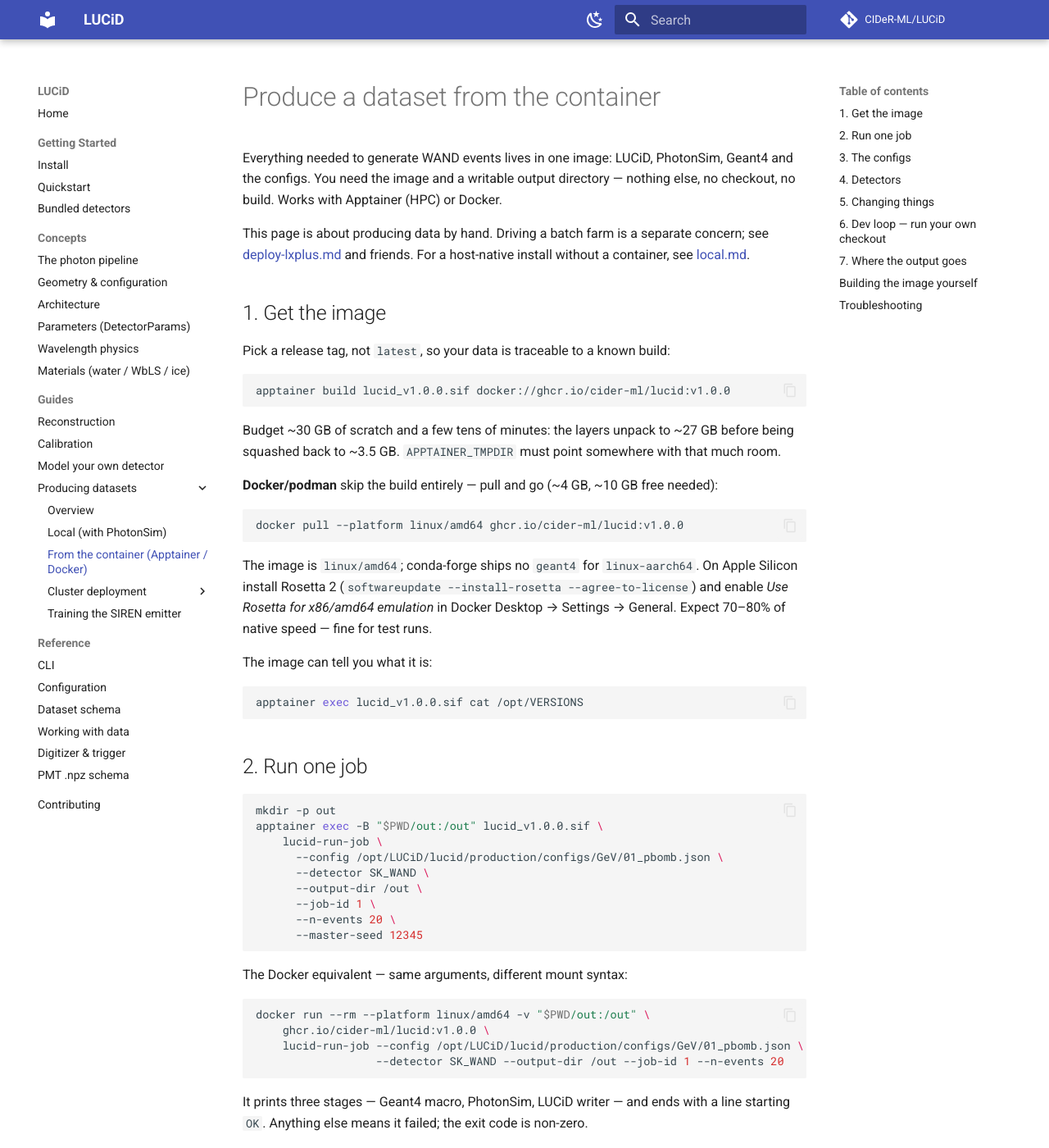
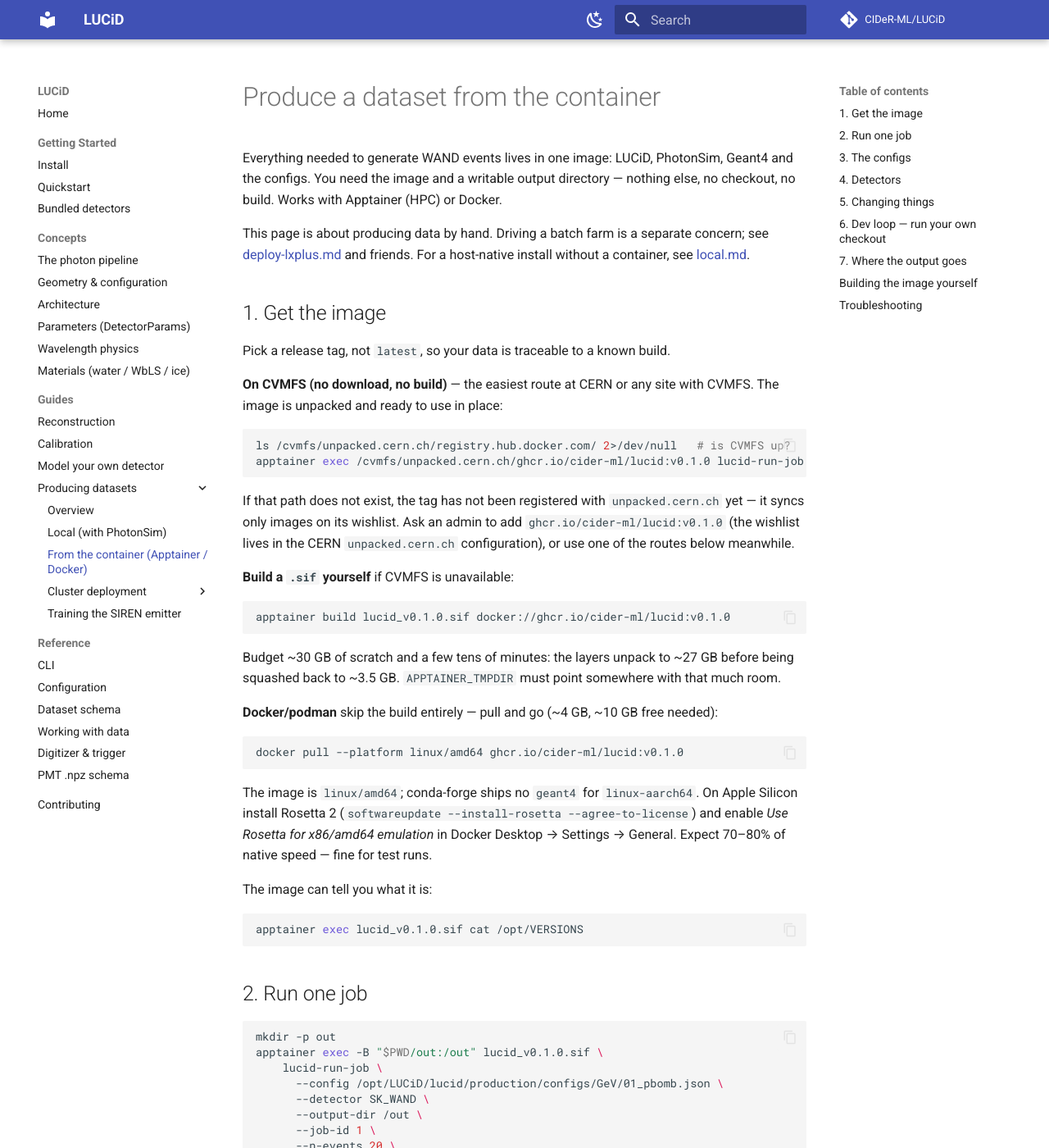
Before and after one commit to CIDeR-ML/LUCiD, an MkDocs documentation site: the page built from docs/guides/production/container.md, in a window 1280 px wide and 1400 px high. Shown: the whole window at 82% size. Built offline with MkDocs 1.6.1 and Material for MkDocs 9.7.7, drawn with Linux system fonts in a browser that asks for light colours; comment, search, counter and statistics services are not loaded; some of the changed text lies outside the part shown.

Commit message:
docs: CVMFS as the primary way to get the image, and v0.1.0
The image is 3.4 GB squashed (8.4 GB unpacked), over GitHub's 2 GB
release-asset limit, so it cannot ship with the release. CVMFS is the
route that costs a user nothing: unpacked.cern.ch holds it already
extracted, so there is no download and no build.

Document that first, with the check for whether the tag has been
registered - unpacked.cern.ch syncs only wishlisted images, so the path
may not exist yet and the failure is otherwise silent. Building a .sif
stays as the fallback.

Retarget the examples at v0.1.0: this is a test release of WAND, expected
to change, and it carries breaking changes (--detector now required, GeV
configs renumbered). 1.0.0 would claim a stability that is not intended
yet.

For the record on that size: LUCiD is 76 MB of the 8.4 GB. The bulk is the
nuisancemc base (NEUT 806 MB, NUISANCE 739 MB, CERNLIB 263 MB, GENIE 262
MB - none of which WAND uses) and Geant4 data tables (NDL 1.1 GB of
neutron cross-sections, EMLOW 647 MB). A trimmed image would plausibly
come in near 1 GB and fit a release asset, but that is a Dockerfile change
for after this release.

````diff
--- a/docs/guides/production/container.md
+++ b/docs/guides/production/container.md
@@ -10,10 +10,25 @@
 
 ## 1. Get the image
 
-Pick a release tag, not `latest`, so your data is traceable to a known build:
+Pick a release tag, not `latest`, so your data is traceable to a known build.
+
+**On CVMFS (no download, no build)** — the easiest route at CERN or any site
+with CVMFS. The image is unpacked and ready to use in place:
 
 ```bash
-apptainer build lucid_v1.0.0.sif docker://ghcr.io/cider-ml/lucid:v1.0.0
+ls /cvmfs/unpacked.cern.ch/registry.hub.docker.com/ 2>/dev/null   # is CVMFS up?
+apptainer exec /cvmfs/unpacked.cern.ch/ghcr.io/cider-ml/lucid:v0.1.0 lucid-run-job --help
+```
+
+If that path does not exist, the tag has not been registered with
+`unpacked.cern.ch` yet — it syncs only images on its wishlist. Ask an admin to
+add `ghcr.io/cider-ml/lucid:v0.1.0` (the wishlist lives in the CERN
+`unpacked.cern.ch` configuration), or use one of the routes below meanwhile.
+
+**Build a `.sif` yourself** if CVMFS is unavailable:
+
+```bash
+apptainer build lucid_v0.1.0.sif docker://ghcr.io/cider-ml/lucid:v0.1.0
 ```
 
 Budget ~30 GB of scratch and a few tens of minutes: the layers unpack to ~27 GB
@@ -24,7 +39,7 @@
 needed):
 
 ```bash
-docker pull --platform linux/amd64 ghcr.io/cider-ml/lucid:v1.0.0
+docker pull --platform linux/amd64 ghcr.io/cider-ml/lucid:v0.1.0
 ```
 
 The image is `linux/amd64`; conda-forge ships no `geant4` for `linux-aarch64`.
@@ -36,14 +51,14 @@
 The image can tell you what it is:
 
 ```bash
-apptainer exec lucid_v1.0.0.sif cat /opt/VERSIONS
+apptainer exec lucid_v0.1.0.sif cat /opt/VERSIONS
 ```
 
 ## 2. Run one job
 
 ```bash
 mkdir -p out
-apptainer exec -B "$PWD/out:/out" lucid_v1.0.0.sif \
+apptainer exec -B "$PWD/out:/out" lucid_v0.1.0.sif \
     lucid-run-job \
       --config /opt/LUCiD/lucid/production/configs/GeV/01_pbomb.json \
       --detector SK_WAND \
@@ -57,7 +72,7 @@
 
 ```bash
 docker run --rm --platform linux/amd64 -v "$PWD/out:/out" \
-    ghcr.io/cider-ml/lucid:v1.0.0 \
+    ghcr.io/cider-ml/lucid:v0.1.0 \
     lucid-run-job --config /opt/LUCiD/lucid/production/configs/GeV/01_pbomb.json \
                   --detector SK_WAND --output-dir /out --job-id 1 --n-events 20
 ```
@@ -120,10 +135,10 @@
 - **Your own config**: copy one out of the image, edit, and bind it back in:
 
   ```bash
-  apptainer exec lucid_v1.0.0.sif \
+  apptainer exec lucid_v0.1.0.sif \
       cat /opt/LUCiD/lucid/production/configs/GeV/02_mu.json > mine.json
   # edit mine.json
-  apptainer exec -B "$PWD:/w" lucid_v1.0.0.sif \
+  apptainer exec -B "$PWD:/w" lucid_v0.1.0.sif \
       lucid-run-job --config /w/mine.json --detector SK_WAND \
         --output-dir /w/out --job-id 1 --n-events 20
   ```
@@ -142,7 +157,7 @@
 To exercise local edits without rebuilding, bind your clone over `/opt/LUCiD`:
 
 ```bash
-apptainer exec -B "$PWD/LUCiD:/opt/LUCiD" -B "$PWD/out:/out" lucid_v1.0.0.sif \
+apptainer exec -B "$PWD/LUCiD:/opt/LUCiD" -B "$PWD/out:/out" lucid_v0.1.0.sif \
     lucid-run-job --config /opt/LUCiD/lucid/production/configs/GeV/02_mu.json \
       --detector SK_WAND --output-dir /out --job-id 1 --test
 ```
@@ -152,7 +167,7 @@
 
 ```bash
 apptainer exec -B "$PWD/PhotonSim:/opt/PhotonSim" -B "$PWD/out:/out" \
-    lucid_v1.0.0.sif bash -c \
+    lucid_v0.1.0.sif bash -c \
     "cmake --build /opt/PhotonSim/build -j && lucid-run-job ..."
 ```
 
@@ -217,7 +232,7 @@
   `HK`. Those carry no digitizer or trigger, so the run would silently produce
   undigitized, untriggered data. Use the `*_WAND` names.
 - **`Read-only file system: .../spatial_overlap_integrals`** — an image
-  predating v1.0.0. Either upgrade, or point `LUCID_OVERLAP_CACHE_DIR` at a
+  predating v0.1.0. Either upgrade, or point `LUCID_OVERLAP_CACHE_DIR` at a
   writable directory.
 - **BuildKit silence during source builds** — long compile steps buffer output;
   use `--progress=plain`.
````
